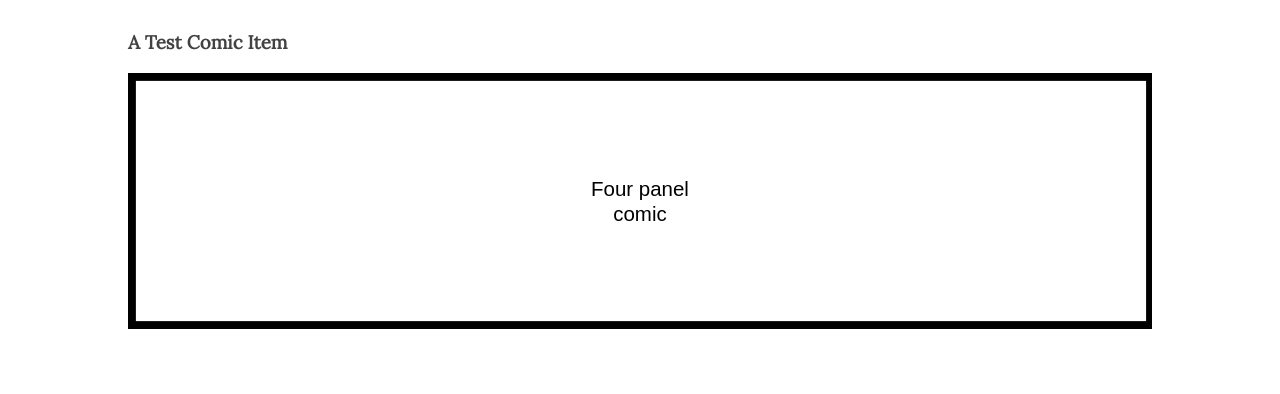
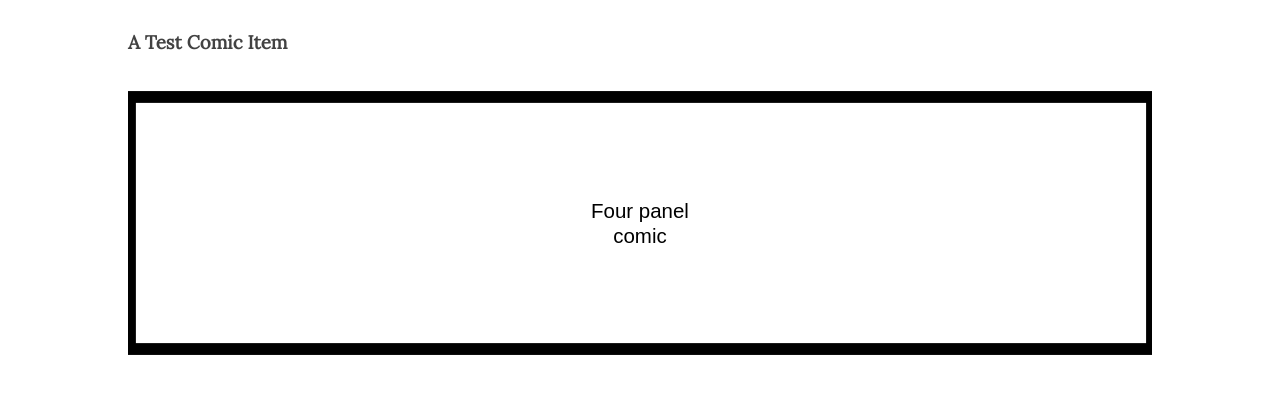
Before and after one commit to pravinmb/pravinmb.github.io, a Jekyll site: the page built from _comics/4.md, in a window 1280 px wide. Shown: the top 394 px of the page. Built offline with Jekyll 4.4.1, drawn with Linux system fonts in a browser that asks for light colours; comment, search, counter and statistics services are not loaded.

Commit message:
better responsive scaling

```diff
--- a/css/elements/img.scss
+++ b/css/elements/img.scss
@@ -1,27 +1,39 @@
 .img__container--wide {
-	width: 100vw;
+	position: relative;
+	width: calc(100% + 20vw);
 	margin: 0 -10vw;
 	overflow-x: auto;
-	min-height: 50vh;
+	height: 50vh;
+	max-height: 500px;
 	text-align: center;
 }
 
 .img--wide {
+	position: absolute;
 	width: auto;
+	min-width: 100%;
 	height: 100%;
+	top: 0;
+	left: 0;
 }
 
 @media(min-width: 1000px) {
 	.img__container--wide {
+		position: unset;
 		width: 100%;
 		margin: 0;
+		height: auto;
+		min-height: auto;
+		max-height: 100vh;
 		overflow-x: hidden;
-		min-height: auto;
 	}
 
 	.img--wide {
+		position: unset;
 		width: 100%;
+		min-width: auto;
 		height: auto;
+		min-height: 300px;
 		max-height: 40vh;
 	}
 }
```
